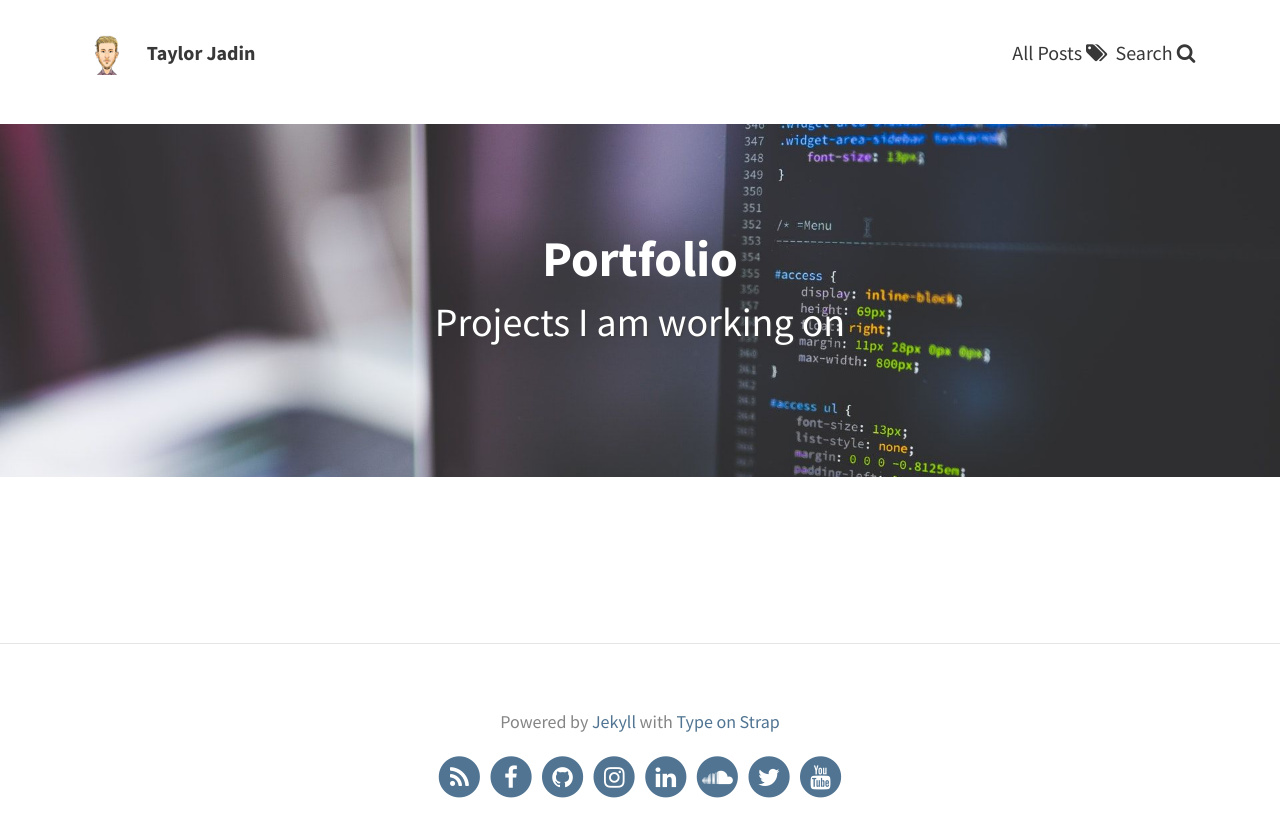
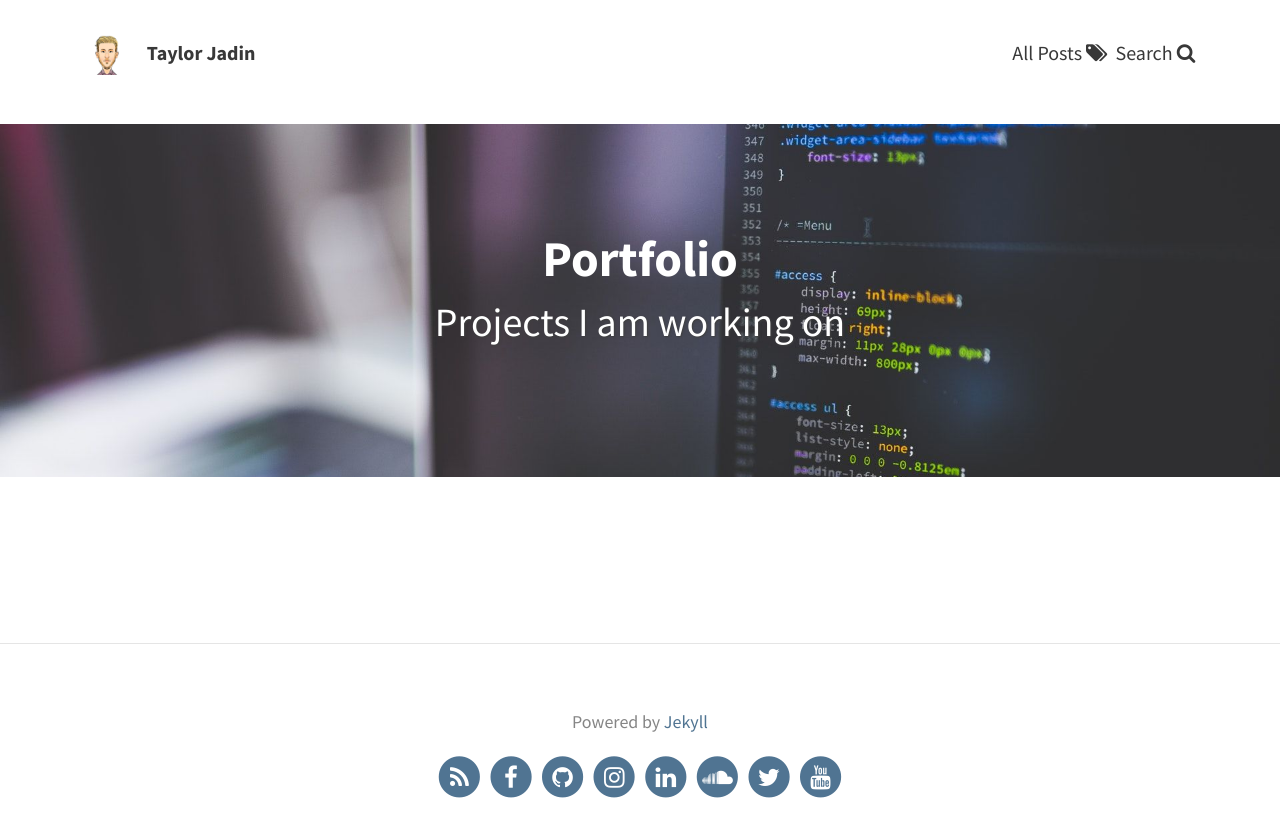
Before and after one commit to TaylorJadin/jadin.me-jekyll, a Jekyll site: the page built from pages/portfolio.html, in a window 1280 px wide. Shown: the top 837 px of the page. Built offline with Jekyll 4.4.1, drawn with Linux system fonts in a browser that asks for light colours.

Commit message:
footer text

```diff
--- a/_config.yml
+++ b/_config.yml
@@ -17,7 +17,7 @@ theme_settings:
    <p>I <a href="https://twitter.com/taylorjadin">tweet</a>, post pictures to <a href="https://www.instagram.com/taylor_jadin/">Instagram</a>, and occasionally <a href="https://github.com/taylorjadin">write code</a>. I also say words on the <a href="http://magecast.net">Edtech Magecast</a>, and the <a href="https://soundcloud.com/jadinapproved">Jadin Approved podcast</a>.</p>
   header_text_feature_image:
   footer_text: >
-   Powered by <a href="https://jekyllrb.com/">Jekyll</a> with <a href="https://github.com/sylhare/Type-on-Strap">Type on Strap</a>
+   Powered by <a href="https://jekyllrb.com/">Jekyll</a>
 
   # Icons
   rss: true
```
